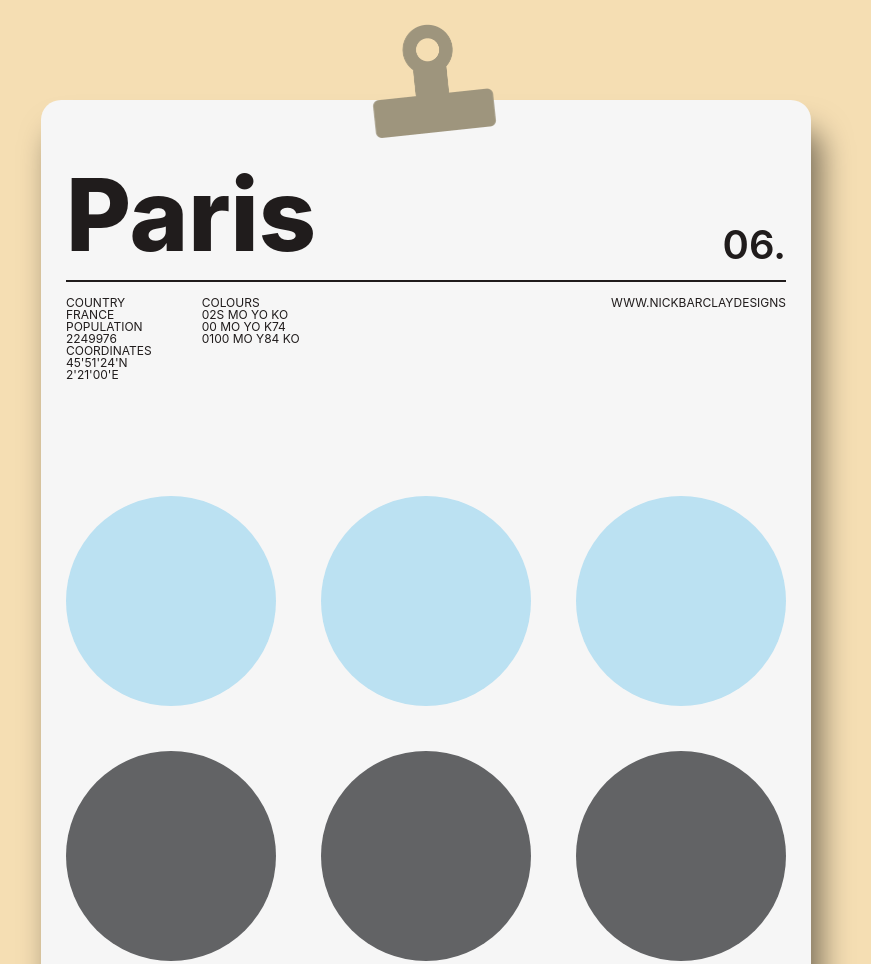
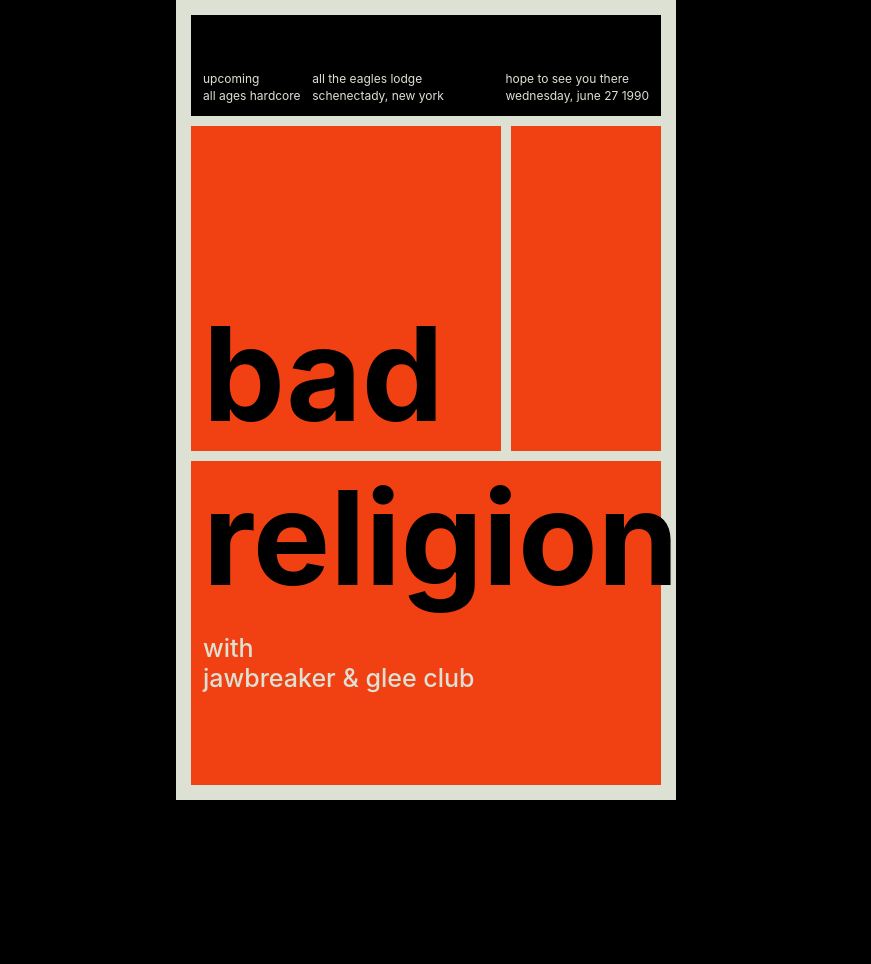
Before and after one commit to since-1994/css_layout_master, a website: page index.html in a window 1280 px wide. Shown: the top 964 px of the page, without its empty margins (214-1085 px from the left). After the commit the page ends 800 px from the top, so only its background shows below. Drawn offline with nearby package versions, Linux system fonts and the light colour scheme.

Commit message:
challenge-task-2

```diff
--- a/_variables.css
+++ b/_variables.css
@@ -1,4 +1,4 @@
 :root {
-  --black: #201c1c;
-  --circle: 210px;
+  --orange: #f14011;
+  --white: #dde1d4;
 }
--- a/index.html
+++ b/index.html
@@ -3,52 +3,34 @@
   <head>
     <meta charset="utf-8">
     <meta name="viewport" content="width=device-width">
-    <title>Paris</title>
+    <title>repl.it</title>
     <link href="style.css" rel="stylesheet" type="text/css" />
   </head>
   <body>
-      <img src="component.png" alt="">
-      <header class = "header">
-        <div class = "header__top">
-          <h1 class = "header__title">Paris</h1>
-          <span class = "header__month">06.</span>
-        </div>
-        <div class="header__bottom">
-          <div class="header__bottom__column">
-            <div class="header__column__item">
-              <span>country</span>
-              <span>france</span>
-              <span>population</span>
-              <span>2249976</span>
-              <span>coordinates</span>
-              <span>45'51'24'n</span>
-              <span>2'21'00'e</span>
-            </div>
-            <div class="header__column__item">
-              <span>colours</span>
-              <span>02s mo yo ko</span>
-              <span>00 mo yo k74</span>
-              <span>0100 mo y84 ko</span>
-            </div>
-          </div>
-
-          <div class="header__bottom__column">
-            <span>www.nickbarclaydesigns</span>
-          </div>
-
-        </div>
-      </header>
-      <main>
-        <div class="circle"></div>
-        <div class="circle"></div>
-        <div class="circle"></div>
-        <div class="circle"></div>
-        <div class="circle"></div>
-        <div class="circle"></div>
-        <div class="circle"></div>
-        <div class="circle"></div>
-        <div class="circle"></div>
-      </main>
-
+    <div class = "header">
+      <ul>
+        <li>upcoming</li>
+        <li>all ages hardcore</li>
+      </ul>
+      <ul>
+        <li>all the eagles lodge</li>
+        <li>schenectady, new york</li>
+      </ul>
+      <ul>
+        <li>hope to see you there</li>
+        <li>wednesday, june 27 1990</li>
+      </ul>
+    </div>
+    <div class = "content">
+      <h1 class = "title title--top">bad</h1>
+    </div>
+    <div class = "nav"></div>
+    <div class = "footer">
+      <h1 class = "title title-bottom">religion</h1>
+      <ul>
+        <li>with</li>
+        <li>jawbreaker & glee club</li>
+      </ul>
+    </div>
   </body>
 </html>
--- a/style.css
+++ b/style.css
@@ -1,97 +1,87 @@
 @import url("https://cdnjs.cloudflare.com/ajax/libs/meyer-reset/2.0/reset.min.css");
-@import "_variables.css";
+
+:root {
+  --orange: #f14011;
+  --white: #dde1d4;
+}
 
 * {
   box-sizing: border-box;
 }
 
 html {
-  background-color: wheat;
+  background-color: black;
 }
 
 body {
-  color: var(--black);
-  background-color: #f6f6f6;
-  padding: 50px 25px;
+  background-color: #dde1d4;
+  padding: 15px;
   font-family: -apple-system, BlinkMacSystemFont, "Segoe UI", Roboto, Oxygen,
     Ubuntu, Cantarell, "Open Sans", "Helvetica Neue", sans-serif;
-  max-width: 770px;
+  max-width: 500px;
   width: 100%;
-  margin: 100px auto;
-  box-shadow: 10px 30px 30px rgba(0, 0, 0, 0.5);
-  border-radius: 20px;
+  height: 100vh;
+  margin: 0 auto;
+  display: grid;
+  grid-template-columns: repeat(3, 1fr);
+  grid-template-rows: repeat(7, 1fr);
+  gap: 10px;
 }
 
-img {
-  top: -50px;
-  left: 40%;
-  position: absolute;
-  transform: scale(0.5);
-}
-header {
-  display: flex;
-  flex-direction: column;
-}
-header > * {
-  padding: 15px 0;
+body > * {
+  background-color: var(--orange);
+  padding: 12px;
 }
 
-.header__top {
+.header {
+  background-color: black;
+  grid-column-start: 1;
+  grid-column-end: 4;
+  color: var(--white);
+  font-size: 12px;
+  height: 100%;
+  line-height: 1.4;
   display: flex;
   justify-content: space-between;
   align-items: flex-end;
-  border-bottom: 2px solid var(--black);
 }
 
-.header__title {
-  font-size: 100px;
-  font-weight: 800;
+.header ul:nth-child(2) {
+  margin-left: -50px;
 }
 
-.header__month {
-  font-size: 40px;
-  font-weight: 600;
+.content {
+  grid-column-start: 1;
+  grid-column-end: 3;
+  grid-row-start: 2;
+  grid-row-end: 5;
+  display: flex;
+  align-items: flex-end;
 }
 
-.header__bottom {
-  font-size: 12px;
-  display: flex;
-  justify-content: space-between;
-  text-transform: uppercase;
+.title {
+  font-size: 130px;
+  font-weight: 700;
 }
 
-.header__bottom__column {
-  display: flex;
+.nav {
+  grid-column-start: 3;
+  grid-column-end: 4;
+  grid-row-start: 2;
+  grid-row-end: 5;
 }
 
-.header__column__item {
-  display: flex;
-  flex-direction: column;
-  margin-right: 50px;
+.footer {
+  grid-column-start: 1;
+  grid-column-end: 4;
+  grid-row-start: 5;
+  grid-row-end: -1;
 }
 
-main {
-  height: 720px;
-  display: flex;
-  flex-wrap: wrap;
-  margin-top: 100px;
-  justify-content: space-between;
-  align-content: space-between;
+.footer ul {
+  margin-top: 30px;
+  color: var(--white);
+  font-size: 25px;
+  font-weight: 500;
+  line-height: 1.2;
 }
-
-.circle {
-  width: var(--circle);
-  height: var(--circle);
-  border-radius: 50%;
-  background-color: #bbe1f2;
-}
-
-.circle:nth-child(3n + 1) {
-  background-color: #626365;
-  order: 1;
-}
-
-.circle:nth-child(3n + 2) {
-  background-color: #04a464;
-  order: 2;
-}
```
Also changed, not shown: component.png (deleted).
